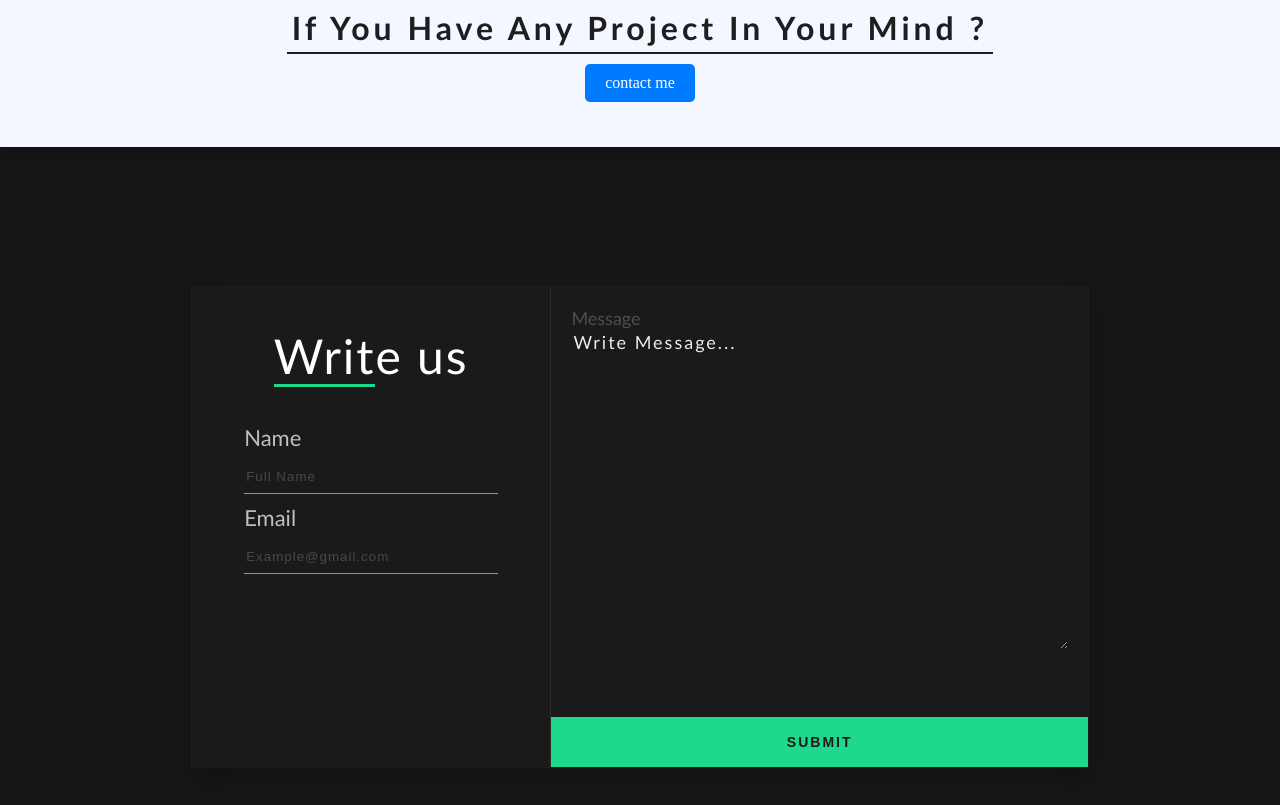
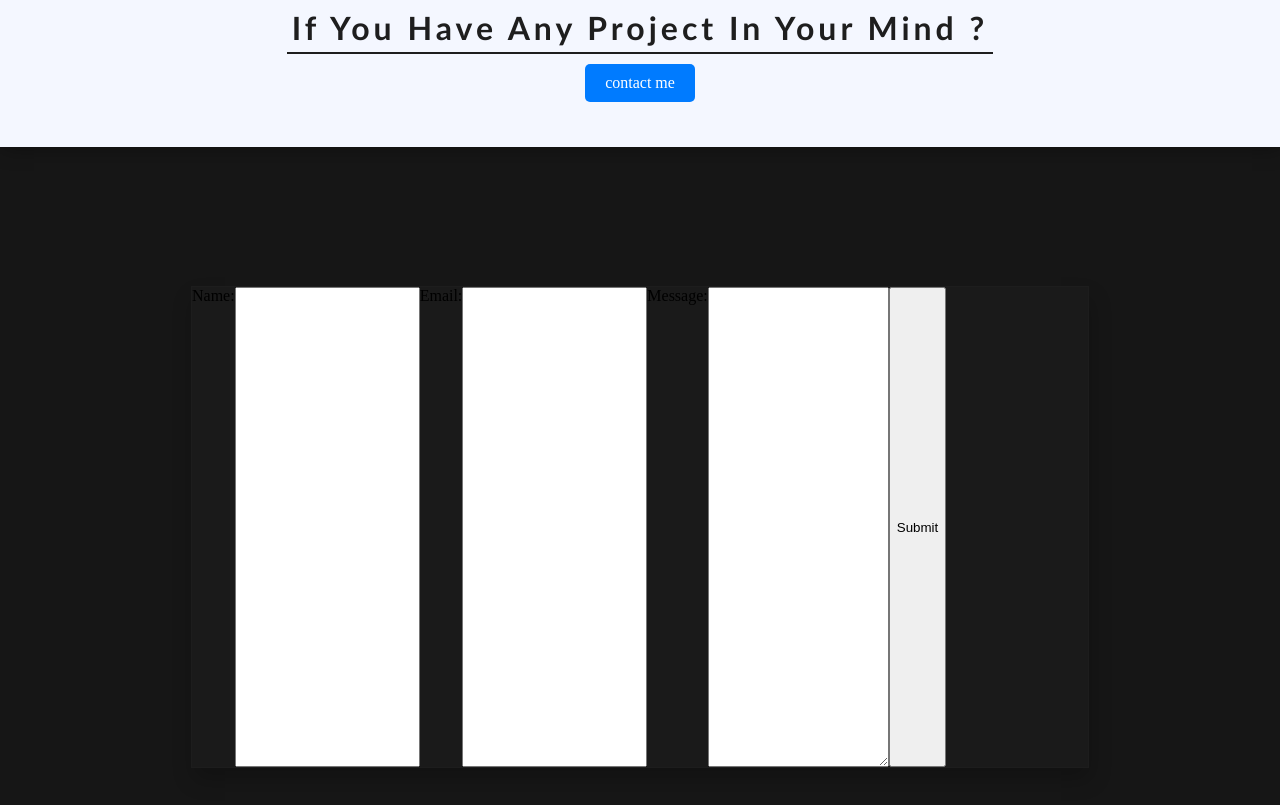
Before and after one commit to Srinivasan-001/srini_protfolio, a plain HTML site: page index.html in a window 1280 px wide. Shown: the part 3211-4016 px from the top of the page. Drawn offline with Linux system fonts and the light colour scheme.

Commit message:
Update index.html

```diff
--- a/index.html
+++ b/index.html
@@ -171,31 +171,19 @@
 	<section id="contact-form">
 		<form action="mailto:srinibai2005@gmail.com" method="post" enctype="text/plain">
 		<!--left--------------------------------------->
-		<div class="contact-left">
-		<h1 class="c-l-heading"><font style="border-bottom: 3px solid #1ED98B;">Writ</font>e us</h1>
-		<!--name-------->
-		<div class="f-name">
-		<font >Name</font>
-		<input type="text" placeholder="Full Name"/>
-		</div>
-		<!--email-------->
-		<div class="f-email">
-		<font >Email</font>
-		<input type="email" placeholder="Example@gmail.com"/>
-		</div>
-		</div>
-		<!--right------------------------------------------->
-		<div class="contact-right">
-		<!--message-------->
-		<div class="message">
-		<font >Message</font>
-		<textarea name="message" rows="5" cols="20" placeholder="Write Message..."></textarea>
-		</div>
-		<!--submit-btn------------>
-		<button>submit</button>
-		</div>
+		<form action="mailto:srinibai2005@gmail.com" method="post" enctype="text/plain">
+		<!--left--------------------------------------->
+		<label for="name">Name:</label>
+    <input type="text" id="name" name="name" required>
 
-		</form>
+    <label for="email">Email:</label>
+    <input type="email" id="email" name="email" required>
+
+    <label for="message">Message:</label>
+    <textarea id="message" name="message" required></textarea>
+
+    <button type="submit">Submit</button>
+</form>
 
 		</section>
 
```
